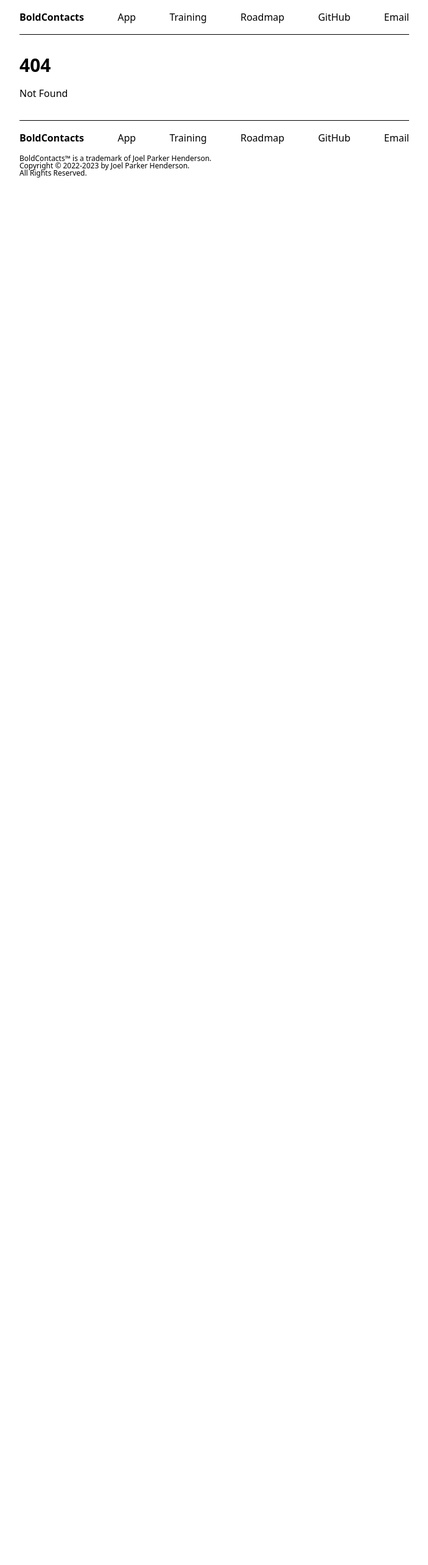
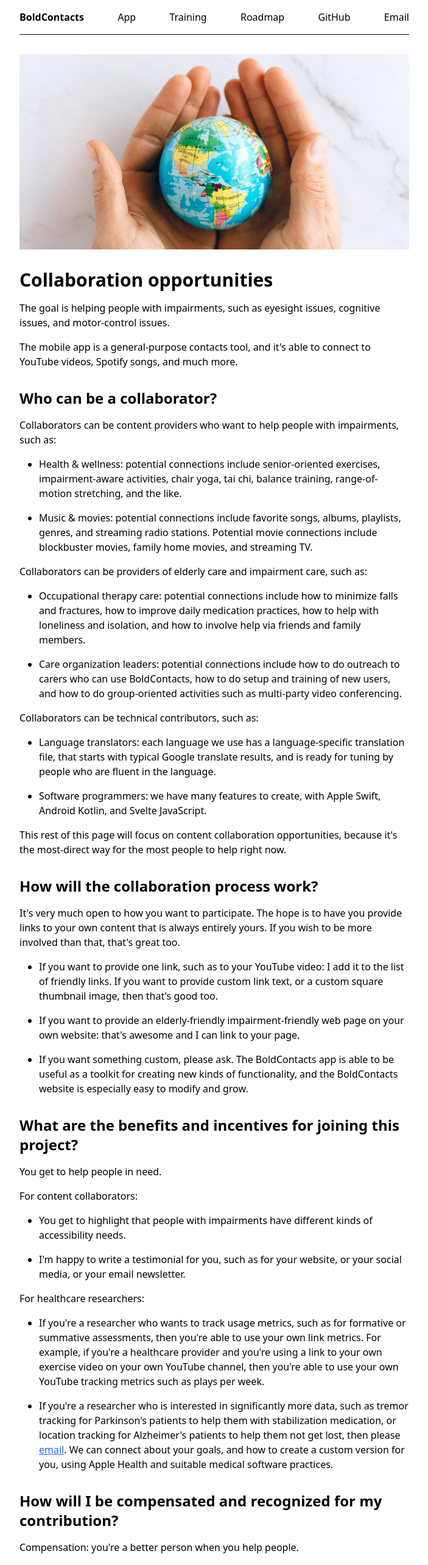
Before and after one commit to BoldContacts/boldcontacts-site-as-sveltekit, a SvelteKit app: page /collaboration-opportunities in a window 1280 px wide. Before the commit this address had no page. Shown: the top 2566 px of the page at 61% size, without its empty margins (288-991 px from the left). Before the commit the page ends 800 px from the top, so only its background shows below. Built offline with nearby package versions, Linux system fonts and the light colour scheme.

Commit message:
Add collaboration opportunties

```diff
--- a/src/routes/+page.svelte
+++ b/src/routes/+page.svelte
@@ -56,7 +56,7 @@
 </ol>
 
 
-<h2>Music &amp; Movies</h2>
+<h2>For Music &amp; Movies</h2>
 
 <p>The app can connect to music and movies, such as via YouTube, Spotify, Apple Music, Amazon Prime Video, and Google TV.</p>
 
@@ -65,7 +65,7 @@
 <p>Potential music connections include favorite songs, albums, playlists, genres, and streaming radio stations. Potential movie connections include blockbuster movies on Amazon Prime Video, family home movies that are uploaded to YouTube, and streaming TV channels.</p>
 
 
-<h2>Health &amp; Wellness</h2>
+<h2>For Health &amp; Wellness</h2>
 
 <p>The app can connect to health and wellness videos, such as for appropriate exercise, occupational therapy, and medical recovery.</p>
 
@@ -74,23 +74,26 @@
 <p>Potential health and wellness connections include senior-oriented exercises, impairment-aware activities, chair yoga, tai chi, balance training, range-of-motion stretching, and the like.</p>
 
 
-<h2>Medical &amp; Clinical</h2>
+<h2>For Medical &amp; Clinical</h2>
 
 <p>The app can connect to medical providers and clinical researchers by using telemedicine conferencing, such as via Zoom, Teams, and Jitsi.</p>
 
-<img src="/assets/pexels/pexels-rdne-stock-project-6129502/@1200x600.jpg" alt="Doctors, nurses, and medical workers" loading="lazy">
+<p><a href="/medical-and-clinical"><img src="/assets/pexels/pexels-rdne-stock-project-6129502/@1200x600.jpg" alt="Doctors, nurses, and medical workers" loading="lazy"></a></p>
 
 <p>Potential medical connections include doctors, nurses, and outpatient follow up providers, all of whom may be able to use telemedicine to help support in-person medical care. Some ideas for clinical researchers include laboratory primary investigators who want patients to check in about updates to studies.</p>
 
+<p><a href="/medical-and-clinical">More about medical &amp; clinical</a></p>
 
-<h2>Localization and Internationalization</h2>
 
-<p>The app provides localization and internationalization for many worldwide languages. We welcome help improving the phrasings and translations, and adding more languages and examples.</p>
+<h2>For Worldwide Languages</h2>
 
-<img src="/assets/pexels/pexels-nataliya-vaitkevich-7235805/@1200x600.jpg" alt="World globe held in hands" loading="lazy">
+<p>The app provides many worldwide languages. We welcome help improving the phrasings and translations, and adding more languages and examples.</p>
+
+<p><a href="/worldwide-languages"><img src="/assets/pexels/pexels-nataliya-vaitkevich-7235805/@1200x600.jpg" alt="World globe held in hands" loading="lazy"></a></p>
 
 <p>The app includes Afrikaans, Amharic, Arabic, Armenian, Assamese, Azerbaijani, Bangla, Basque, Belarusian, Bosnian, Bulgarian, Catalan, Chinese, Corsican, Croatian, Danish, Dutch, English, Esperanto, Finnish, French, Galician, German, Greek, Gujarati, Hawaiian, Hebrew, Hindi, Hmong, Icelandic, Igbo, Indonesian, Irish, Italian, Japanese, Javanese, Kannada, Khmer, Korean, Lao, Latin, Lingala, Lithuanian, Malay, Maori, Marathi, Meiteilon, Nepali, Norwegian, Persian, Polish, Portuguese, Punjabi, Quechua, Russian, Samoan, Sanskrit, Scots Gaelic, Shona, Slovenian, Swahili, Swedish, Tamil, Telegu, Thai, Turkish, Turkmen, Ukrainian, Urdu, Uyghur, Uzbek, Vietnamese, Welsh, Xhosa, Yiddish, Yoruba, Zulu.</p>
 
+<p><a href="/worldwide-languages">More about worldwide languages</a></p>
 
 
 <h2>Goals</h2>
--- /dev/null
+++ b/src/routes/collaboration-opportunities/+page.svelte
@@ -0,0 +1,142 @@
+<p><a href="/worldwide-languages"><img src="/assets/pexels/pexels-nataliya-vaitkevich-7235805/@1200x600.jpg" alt="World globe held in hands" loading="lazy"></a></p>
+
+<h1>Collaboration opportunities</h1>
+
+<p>The goal is helping people with impairments, such as eyesight issues, cognitive issues, and motor-control issues.</p>
+
+<p>The mobile app is a general-purpose contacts tool, and it's able to connect to YouTube videos, Spotify songs, and much more.</p>
+
+
+<h2>Who can be a collaborator?</h2>
+
+<p>Collaborators can be content providers who want to help people with impairments, such as:</p>
+
+<ul>
+
+    <li>Health &amp; wellness: potential connections include senior-oriented exercises, impairment-aware activities, chair yoga, tai chi, balance training, range-of-motion stretching, and the like.</li>
+
+    <li>Music &amp; movies: potential connections include favorite songs, albums, playlists, genres, and streaming radio stations. Potential movie connections include blockbuster movies, family home movies, and streaming TV.</li>
+
+</ul>
+
+<p>Collaborators can be providers of elderly care and impairment care, such as:</p>
+
+<ul>
+
+    <li>Occupational therapy care: potential connections include how to minimize falls and fractures, how to improve daily medication practices, how to help with loneliness and isolation, and how to involve help via friends and family members.</li>
+
+    <li>Care organization leaders: potential connections include how to do outreach to carers who can use BoldContacts, how to do setup and training of new users, and how to do group-oriented activities such as multi-party video conferencing.</li>
+
+</ul>
+
+<p>Collaborators can be technical contributors, such as:</p>
+
+<ul>
+
+    <li>Language translators: each language we use has a language-specific translation file, that starts with typical Google translate results, and is ready for tuning by people who are fluent in the language.</li>
+
+    <li>Software programmers: we have many features to create, with Apple Swift, Android Kotlin, and Svelte JavaScript.</li>
+
+</ul>
+
+<p>This rest of this page will focus on content collaboration opportunities, because it's the most-direct way for the most people to help right now.</p>
+
+
+<h2>How will the collaboration process work?</h2>
+
+<p>It's very much open to how you want to participate. The hope is to have you provide links to your own content that is always entirely yours. If you wish to be more involved than that, that's great too.</p>
+
+<ul>
+
+    <li>If you want to provide one link, such as to your YouTube video: I add it to the list of friendly links. If you want to provide custom link text, or a custom square thumbnail image, then that's good too.</li>
+
+    <li>If you want to provide an elderly-friendly impairment-friendly web page on your own website: that's awesome and I can link to your page.</li>
+
+    <li>If you want something custom, please ask. The BoldContacts app is able to be useful as a toolkit for creating new kinds of functionality, and the BoldContacts website is especially easy to modify and grow.</li>
+
+</ul>
+
+
+
+<h2>What are the benefits and incentives for joining this project?</h2>
+
+<p>You get to help people in need.</p>
+
+<p>For content collaborators:</p>
+
+<ul>
+
+    <li>You get to highlight that people with impairments have different kinds of accessibility needs.</li>
+
+    <li>I'm happy to write a testimonial for you, such as for your website, or your social media, or your email newsletter.</li>
+
+</ul>
+
+<p>For healthcare researchers:</p>
+
+<ul>
+
+    <li>If you're a researcher who wants to track usage metrics, such as for formative or summative assessments, then you're able to use your own link metrics. For example, if you're a healthcare provider and you're using a link to your own exercise video on your own YouTube channel, then you're able to use your own YouTube tracking metrics such as plays per week.</li>
+
+    <li>If you're a researcher who is interested in significantly more data, such as tremor tracking for Parkinson's patients to help them with stabilization medication, or location tracking for Alzheimer's patients to help them not get lost, then please <a href="mailto:joel@boldcontacts.org">email</a>. We can connect about your goals, and how to create a custom version for you, using Apple Health and suitable medical software practices.</li>
+
+</ul>
+
+
+
+<h2>How will I be compensated and recognized for my contribution?</h2>
+
+<p>Compensation: you're a better person when you help people.</p>
+
+<p>Recognition: you recognize you're a better person when you help people.</p>
+
+<p>Imagine The Beatles song "The End" and the lyric "The love you take is equal to the love you make". That's the compensation and recognition.</p>
+
+
+<h2>How do you protect the privacy and security of the users?</h2>
+
+<p>The project uses Apple's best-quality practices for privacy and security.</p>
+
+<ul>
+
+    <li>The user's contacts are stored using Apple iOS security, using the user's own contacts, and with all the relevant Apple prompts for access control, privacy, and security.</li>
+
+    <li>BoldContacts does not upload any contacts, does not use an advertising tracking, does not use credit card billing, etc.</li>
+
+</ul>
+
+
+<h2>How do you protect the privacy and security of collaborators?</h2>
+
+<p>Collaborators alway use their own existing setups, such as their own YouTube channels, their own Spotify accounts, and their own content tools. BoldContacts never has privacy access or security access to these setups.</p>
+
+<ul>
+
+    <li>The collaborator is simply sharing a public web address that links to their own content.</li>
+
+    <li>If the collaborator wants to do much more, such as editing a web page on the BoldContacts website, then everything uses best-practice systems and tools, such as via GitHub.com.</li>
+
+</ul>
+
+
+<h2>What is involved in the quality and safety of the app?</h2>
+
+<p>The project uses best-quality practices for programming.</p>
+
+<ul>
+
+    <li>The Apple iOS mobile app uses all the best practices by Apple, such as for the Apple App Store, security, stability, accessibility, and the like.</li>
+
+    <li>The Android mobile app will use similar best practices by Google, such as for the Google Play Store, security, stability, accessbility, and the like.</li>
+
+</ul>
+
+<p>The project is fully open source.</p>
+
+<ul>
+
+    <li>Open source means that anyone in the world can read all the source code <a href="https://github.com/BoldContacts/boldcontacts-mobile-app-for-apple">here</a>.</li>
+
+    <li>Anyone anywhere is able to create an project issue, such as a new feature request, or a technical question, or a bug report, or a coordinated security disclosure, all <a href="https://github.com/BoldContacts/boldcontacts-mobile-app-for-apple/issues">here</a>.</li>
+
+</ul>
--- /dev/null
+++ b/src/routes/example/+page.svelte
@@ -0,0 +1,44 @@
+
+<div class="grid grid-cols-2 gap-4">
+
+    <div>
+        <a href="/friends-and-family"><img src="/assets/pexels/pexels-kampus-production-7551617/@1200x600.jpg" alt="Happy family uses a tablet computer"></a>
+        <p><b><a class="no-underline" href="/friends-and-family">For Friends &amp; Family</a></b></p>
+    </div>
+
+    <div class="border border-black text-center">
+        <a href="/"><img src="/assets/pexels/pexels-marcus-aurelius-6787960/@1200x600.jpg" alt="Two people using an iPad together" loading="lazy"></a>
+        <p><b><a class="no-underline" href="/">For Carers &amp; Caregivers</a></b></p>
+    </div>
+
+    <div class="border border-black text-center">
+        <a href="/music-and-movies"><img src="/assets/pexels/pexels-rdne-stock-project-7020687/@1200x600.jpg" alt="Person playing guitar with records and a record player" loading="lazy"></a>
+        <p><b><a class="no-underline" href="/music-and-movies">For Music &amp; Movies</a></b></p>
+    </div>
+
+    <div class="border border-black text-center">
+        <a href="/health-and-wellness"><img src="/assets/pexels/pexels-mikhail-nilov-7500699/@1200x600.jpg" alt="People exercising" loading="lazy"></a>
+        <p><b><a class="no-underline" href="/health-and-wellness">For Health &amp; Wellness</a></b></p>
+    </div>
+
+    <div class="border border-black text-center">
+        <a href="/medical-and-clinical"><img src="/assets/pexels/pexels-rdne-stock-project-6129502/@1200x600.jpg" alt="Doctors, nurses, and medical workers" loading="lazy"></a>
+        <p><b><a class="no-underline" href="/medical-and-clinical">For Medical &amp; Clinical</a></b></p>
+    </div>
+
+    <div class="border border-black text-center">
+        <a href="/digital-inclusion"><img src="/assets/pexels/pexels-anna-shvets-5231330/@1200x600.jpg" alt="Elderly person using an Apple iPad for FaceTime" loading="lazy"></a>
+        <p><b><a class="no-underline" href="/digital-inclusion">For Digital Inclusion</a></b></p>
+    </div>
+
+</div>
+
+<hr>
+
+<div>
+    <img src="/assets/pexels/pexels-andrea-piacquadio-3791664/@1200x600.jpg" alt="People using BoldContacts on a phone" loading="lazy">
+</div>
+
+<img src="/assets/pexels/pexels-kampus-production-7477708/@1200x600.jpg" alt="Person using a tablet for video calling" loading="lazy">
+
+<img src="/assets/pexels/pexels-nataliya-vaitkevich-7235805/@1200x600.jpg" alt="World globe held in hands" loading="lazy">
--- a/src/routes/quotations-by-experts/+page.svelte
+++ b/src/routes/quotations-by-experts/+page.svelte
@@ -82,7 +82,7 @@ Thank you so much for helping me and this project. If you want to know more abou
 
 <blockquote>
     <p>&ldquo;We at NeverTechLate (NTL) are firmly rooted in the desire to provide inclusive lifelong learning opportunities for older generations and the socially isolated to learn the digital skills needed to get online and use the enriching tools that the digital world has to offer. Using educational programs designed by University educators, we provide innovative solutions to ensure no one is left behind in an ever technologically advancing world.</p>
-    <p>&ldquo;Joel at BoldContacts has been one of our key network partners. The BoldContact app is a fantastically innovative example of a new wave of digital technologies designed to make the digital environment more inclusive and welcoming.Joel's work to tackle social isolation particularly for those with life changing illnesses will make a phenomenal difference to those who need it most. We at NeverTechLate very much look forward to continuing working with BoldContacts as we proceed towards a mutual mission of continuing to shape an inclusive digital landscape.&rdquo;</p>
+    <p>&ldquo;Joel at BoldContacts has been one of our key network partners. The BoldContacts app is a fantastically innovative example of a new wave of digital technologies designed to make the digital environment more inclusive and welcoming.Joel's work to tackle social isolation, particularly for those with life changing illnesses, will make a phenomenal difference to those who need it most. We at NeverTechLate very much look forward to continuing working with BoldContacts as we proceed towards a mutual mission of continuing to shape an inclusive digital landscape.&rdquo;</p>
 </blockquote>
 - <cite>Florence Mauchant, CEO, NeverTechLate</cite>
 
--- a/src/routes/quotations/+page.svelte
+++ b/src/routes/quotations/+page.svelte
@@ -42,7 +42,7 @@
 
 <blockquote>
     <p>&ldquo;We at NeverTechLate (NTL) are firmly rooted in the desire to provide inclusive lifelong learning opportunities for older generations and the socially isolated to learn the digital skills needed to get online and use the enriching tools that the digital world has to offer. Using educational programs designed by University educators, we provide innovative solutions to ensure no one is left behind in an ever technologically advancing world.</p>
-    <p>&ldquo;Joel at BoldContacts has been one of our key network partners. The BoldContact app is a fantastically innovative example of a new wave of digital technologies designed to make the digital environment more inclusive and welcoming.Joel's work to tackle social isolation particularly for those with life changing illnesses will make a phenomenal difference to those who need it most. We at NeverTechLate very much look forward to continuing working with BoldContacts as we proceed towards a mutual mission of continuing to shape an inclusive digital landscape.&rdquo;</p>
+    <p>&ldquo;Joel at BoldContacts has been one of our key network partners. The BoldContacts app is a fantastically innovative example of a new wave of digital technologies designed to make the digital environment more inclusive and welcoming.Joel's work to tackle social isolation, particularly for those with life changing illnesses, will make a phenomenal difference to those who need it most. We at NeverTechLate very much look forward to continuing working with BoldContacts as we proceed towards a mutual mission of continuing to shape an inclusive digital landscape.&rdquo;</p>
 </blockquote>
 - <cite>Florence Mauchant, CEO, NeverTechLate</cite>
 
```
